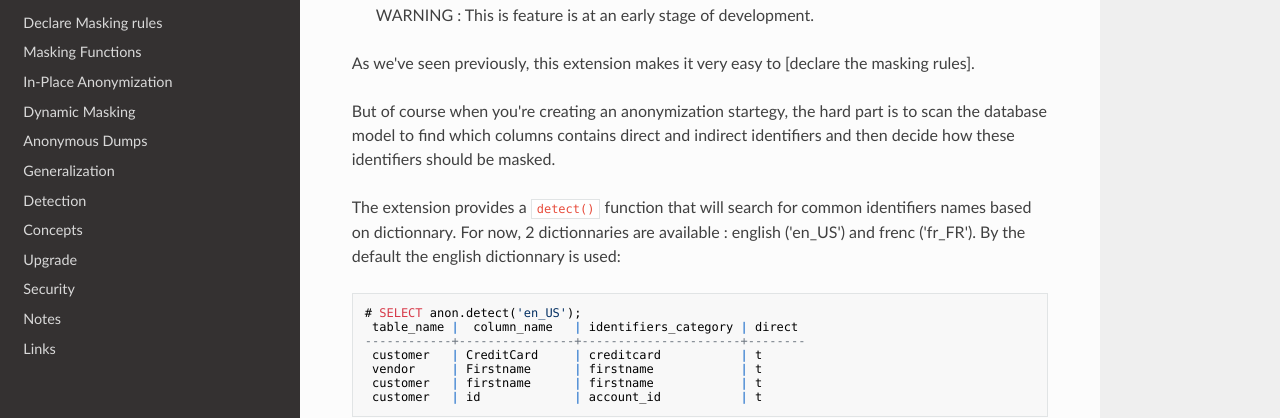
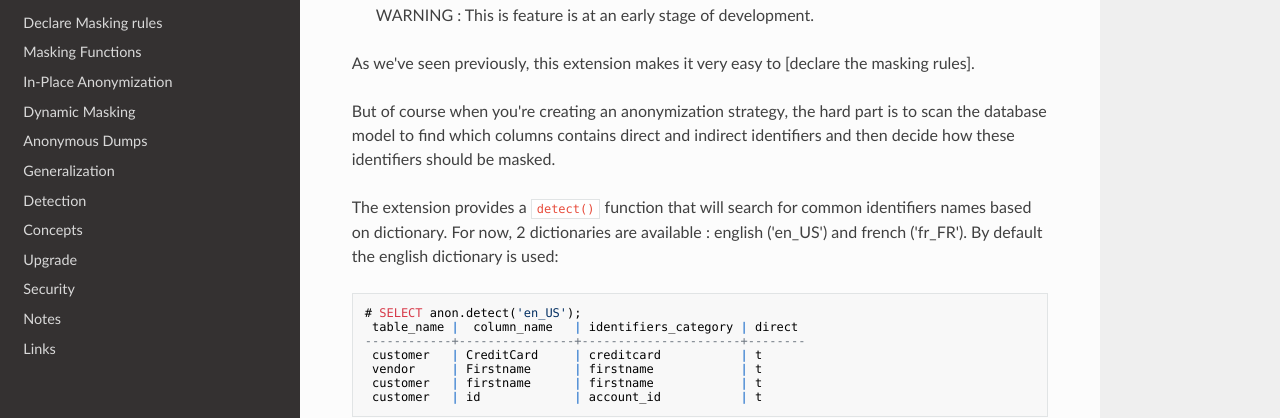
Before and after one commit to neondatabase/postgresql_anonymizer, an MkDocs documentation site: the page built from docs/detection.md, in a window 1280 px wide and 1041 px high. Shown: the part 156-574 px from the top of the window. Built offline with MkDocs 1.6.1, drawn with Linux system fonts in a browser that asks for light colours; nearby versions of some CDN libraries.

````diff
--- a/docs/detection.md
+++ b/docs/detection.md
@@ -7,14 +7,13 @@ As we've seen previously, this extension makes it very easy to [declare the mask
 
 [declare masking rules]: declare_masking_rules/
 
-But of course when you're creating an anonymization startegy, the hard part is
+But of course when you're creating an anonymization strategy, the hard part is
 to scan the database model to find which columns contains direct and indirect
 identifiers and then decide how these identifiers should be masked.
 
-The extension provides a `detect()` function that will search for common
-identifiers names based on dictionnary. For now, 2 dictionnaries are
-available : english ('en_US') and frenc ('fr_FR'). By the default the
-english dictionnary is used:
+The extension provides a `detect()` function that will search for common identifiers
+names based on dictionary. For now, 2 dictionaries are available : english ('en_US')
+and french ('fr_FR'). By default the english dictionary is used:
 
 ```sql
 # SELECT anon.detect('en_US');
````
Also changed, not shown: AUTHORS.md (+2 -1 lines), NEWS.md (+10 -9 lines).
